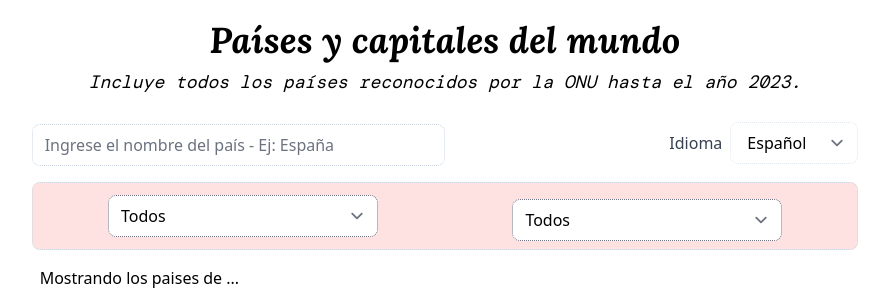
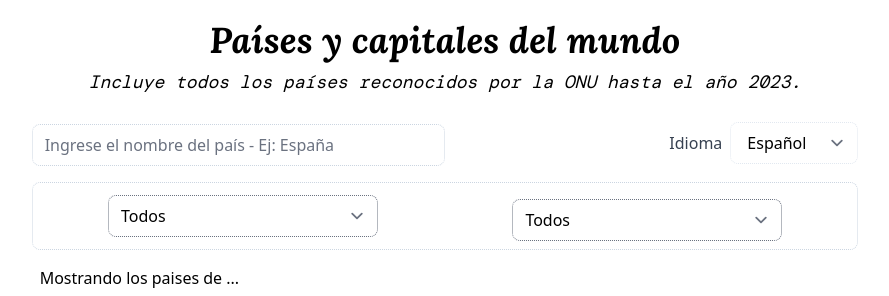
Before and after one commit to meeglos/countries-info, a React (Vite) app: page / in a window 1280 px wide. Shown: the top 296 px of the page, without its empty margins (195-1084 px from the left). Built offline with nearby package versions, Linux system fonts and the light colour scheme; grey boxes are pictures that could not be loaded; a web font is replaced by a local one.

Commit message:
Update Layout.jsx
Filter bg color changed

```diff
--- a/src/layouts/Layout.jsx
+++ b/src/layouts/Layout.jsx
@@ -24,7 +24,7 @@ export default function Layout() {
                     <Language />
                 </div>
             </div>
-            <div className='flex flex-col lg:flex-row w-full lg:w-2/3 lg:justify-between  p-2 space-y-2 bg-red-100 items-center border rounded-lg border-dotted border-slate-300'>
+            <div className='flex flex-col lg:flex-row w-full lg:w-2/3 lg:justify-between  p-2 space-y-2 items-center border rounded-lg border-dotted border-slate-300'>
                 <div className='w-full lg:w-1/2'>
                     <Region />
                 </div>
```
